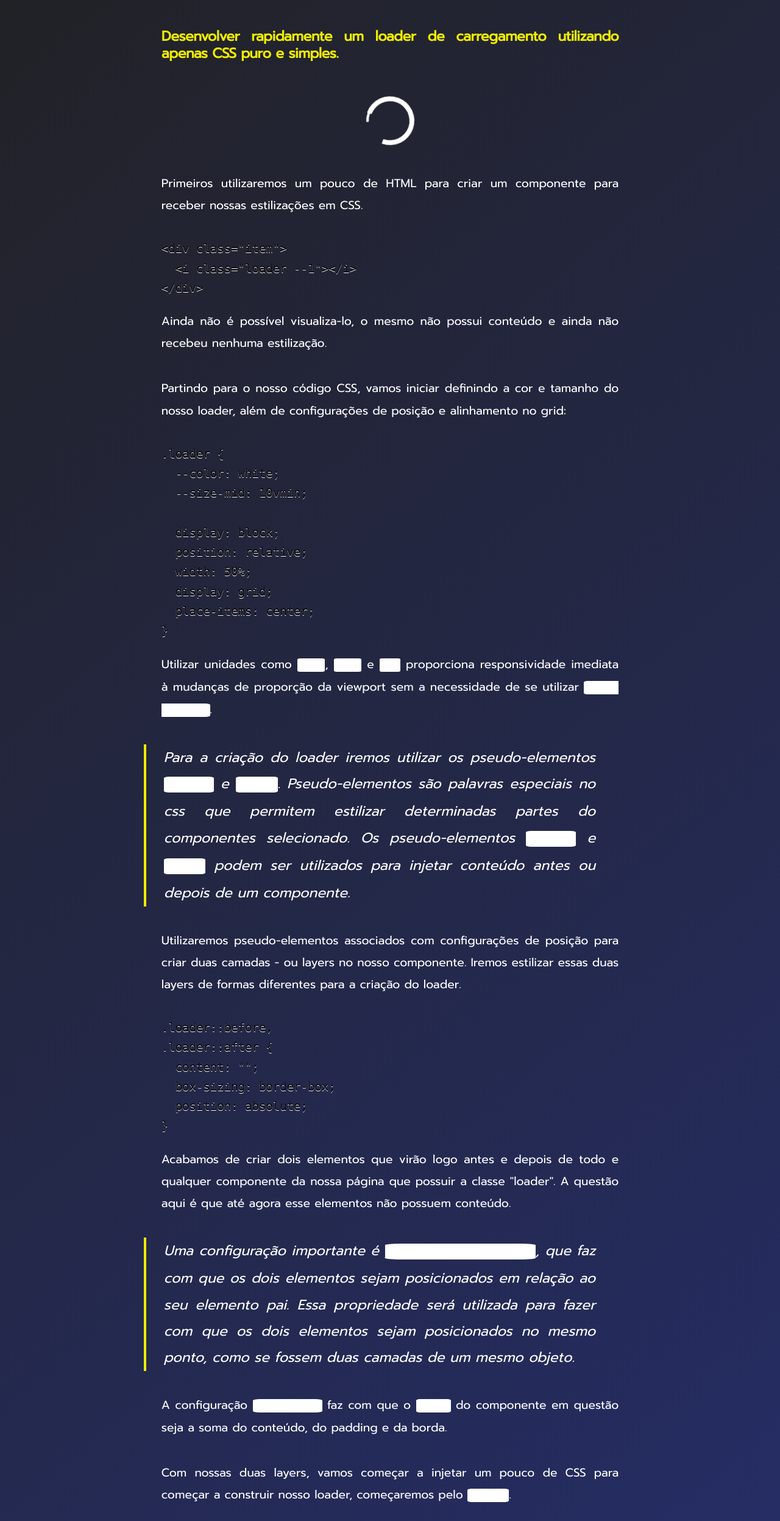
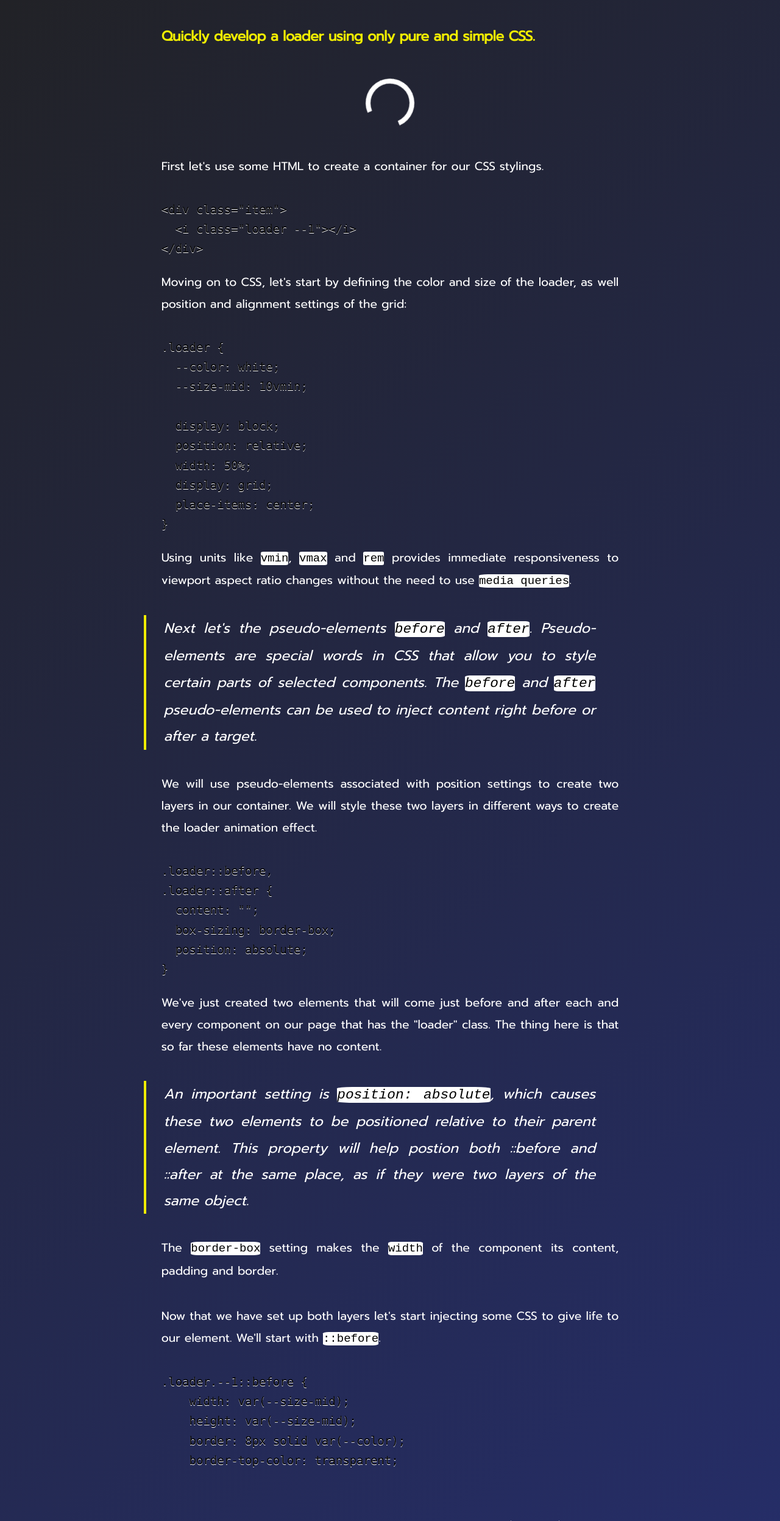
Before and after one commit to feuvpi/watzke, a Gatsby site: page /5_css_loaders/ in a window 1280 px wide. Shown: the part 305-2800 px from the top of the page at 61% size. Built offline with nearby package versions, Linux system fonts and the light colour scheme; Gatsby itself is replaced by a stand-in of ours; some packages are replaced by stand-ins of ours; code samples lack their colours.

Commit message:
translating the CSS loader post.

````diff
--- a/content/blog/5_css_loaders/index.md
+++ b/content/blog/5_css_loaders/index.md
@@ -1,7 +1,7 @@
 ---
-title: Criando um loader a partir de CSS puro
+title: Creating loader animation from plain CSS.
 date: "2022-02-26T22:40:32.169Z"
-description: "Utilizando CSS de forma simples para criar animações de carregamento."
+description: "Using CSS to create loading animations"
 ---
 <style>
 /* LOADERS */
@@ -82,6 +82,7 @@ description: "Utilizando CSS de forma simples para criar animações de carregam
 
 .notes {
   grid-column: 1 / 3;
+  text: blue;
 }
 
 .item {
@@ -90,6 +91,7 @@ description: "Utilizando CSS de forma simples para criar animações de carregam
 
 code {
   background-color: white;
+  color: black;
   border-radius: 10%;
 }
 
@@ -128,14 +130,14 @@ code {
 </style>
 <div style="text-align: justify">
 
-##### Desenvolver rapidamente um loader de carregamento utilizando apenas CSS puro e simples.
+##### Quickly develop a loader using only pure and simple CSS.
 
 <div class=local-wrapper>
   <div class="item"><i class="loader --1 animation"></i></div>
 </div>
 
 
-Primeiros utilizaremos um pouco de HTML para criar um componente para receber nossas estilizações em CSS.
+First let's use some HTML to create a container for our CSS stylings.
 
 ```html
 <div class="item">
@@ -143,9 +145,7 @@ Primeiros utilizaremos um pouco de HTML para criar um componente para receber no
 </div>
 ```
 
-Ainda não é possível visualiza-lo, o mesmo não possui conteúdo e ainda não recebeu nenhuma estilização.
-
-Partindo para o nosso código CSS, vamos iniciar definindo a cor e tamanho do nosso loader, além de configurações de posição e alinhamento no grid:
+Moving on to CSS, let's start by defining the color and size of the loader, as well position and alignment settings of the grid:
 
 ```css
 .loader {
@@ -159,11 +159,11 @@ Partindo para o nosso código CSS, vamos iniciar definindo a cor e tamanho do no
   place-items: center;
 }
 ```
-Utilizar unidades como `vmin`, `vmax` e `rem` proporciona responsividade imediata à mudanças de proporção da viewport sem a necessidade de se utilizar `media queries`.
+Using units like `vmin`, `vmax` and `rem` provides immediate responsiveness to viewport aspect ratio changes without the need to use `media queries`.
 
-> Para a criação do loader iremos utilizar os pseudo-elementos `before` e `after`. Pseudo-elementos são palavras especiais no css que permitem estilizar determinadas partes do componentes selecionado. Os pseudo-elementos `before` e `after` podem ser utilizados para injetar conteúdo antes ou depois de um componente.
+> Next let's the pseudo-elements `before` and `after`. Pseudo-elements are special words in CSS that allow you to style certain parts of selected components. The `before` and `after` pseudo-elements can be used to inject content right before or after a target.
 
-Utilizaremos pseudo-elementos associados com configurações de posição para criar duas camadas - ou layers no nosso componente. Iremos estilizar essas duas layers de formas diferentes para a criação do loader.
+We will use pseudo-elements associated with position settings to create two layers in our container. We will style these two layers in different ways to create the loader animation effect.
 
 ```css
 .loader::before,
@@ -174,13 +174,13 @@ Utilizaremos pseudo-elementos associados com configurações de posição para c
 }
 ```
 
-Acabamos de criar dois elementos que virão logo antes e depois de todo e qualquer componente da nossa página que possuir a classe "loader". A questão aqui é que até agora esse elementos não possuem conteúdo.
+We've just created two elements that will come just before and after each and every component on our page that has the "loader" class. The thing here is that so far these elements have no content.
 
-> Uma configuração importante é `position: absolute`, que faz com que os dois elementos sejam posicionados em relação ao seu elemento pai. Essa propriedade será utilizada para fazer com que os dois elementos sejam posicionados no mesmo ponto, como se fossem duas camadas de um mesmo objeto.
+> An important setting is `position: absolute`, which causes these two elements to be positioned relative to their parent element. This property will help postion both ::before and ::after at the same place, as if they were two layers of the same object.
 
-A configuração `border-box` faz com que o `width` do componente em questão seja a soma do conteúdo, do padding e da borda.
+The `border-box` setting makes the `width` of the component its content, padding and border.
 
-Com nossas duas layers, vamos começar a injetar um pouco de CSS para começar a construir nosso loader, começaremos pelo `before`.
+Now that we have set up both layers let's start injecting some CSS to give life to our element. We'll start with `::before`.
 
 ```css
 .loader.--1::before {
@@ -193,7 +193,7 @@ Com nossas duas layers, vamos começar a injetar um pouco de CSS para começar a
   <i class="loader exemplo" style="width: var(--size-mid);height: var(--size-mid);border: 4px solid var(--color);border-top-color: transparent;"></i>
 </div></div>
 
-Com apenas alguns comandos de CSS como `width`, `height` e `border`, começamos a criar nossa animação. Utilizaremos o mesmo método para o `after`, apenas alterando suavemente algumas configurações. Para visualizar o resultado vamos comentar o código do `before` para que a camada não fique visível.
+With just a few CSS commands like `width`, `height` and `border`, we started building our loading animation. We'll use the same method for `::after`, just gently changing some settings. To visualize the result, let's comment out the `::before` code so that the layer is not visible.
 
 ```css
 .loader.--1::after {
@@ -208,15 +208,15 @@ Com apenas alguns comandos de CSS como `width`, `height` e `border`, começamos
   <i class="loader exemplo" style="width: calc(var(--size-mid) - 2px);height: calc(var(--size-mid) - 2px);border: 2px solid transparent;border-top-color: var(--color);"></i>
 </div></div>
 
-<div class="wrapper"><div class="notes"><code>::before</code> e <code>::after</code> juntos:</div><div class="item">
+<div class="wrapper"><div class="notes"><code>::before</code> e <code>::after</code> together:</div><div class="item">
   <i class="loader --A" style="border-radius: 0%;"></i>
 </div></div>
 
 
 
-<div class="wrapper"><div class="notes">Para dar um formato circular, uma opção é adicionar a configuração <code>`border-radius: 100%`</code> em ambos os blocos que acabamos de criar:</div><div class="item"><i class="loader --1"></i></div></div>
+<div class="wrapper"><div class="notes">To give it a circular shape, one option is to add the configuration <code>`border-radius: 100%`</code> in both layers we`ve just created:</div><div class="item"><i class="loader --1"></i></div></div>
 
-Para continuar a construção do nosso loader precisamos criar uma animação de rotação e aplicar a cada uma das layers, mas de forma que elas rotacionem em sentidos e velocidades diferentes. Utilizaremos a propriedade CSS `transform` e o comando `rotate`.
+Now let's introduce a rotation animation and apply it to each of the ::before and ::after, making sure they'll rotate in different directions and speeds. We will use the `transform` CSS property and the `rotate` command.
 
 ```css
 @keyframes loader-1 {
@@ -224,16 +224,16 @@ Para continuar a construção do nosso loader precisamos criar uma animação de
 		transform: rotate(1turn);
 	}
 ```
-Para aplicar essa animação nos nossos layers, vamos inserir os seguintes comandos em cada um dos blocos `::before` e `::after`:
+To apply this animation, let's insert the following commands in each of the `::before` and `::after` blocks:
 
 ```css
 animation: loader-1 0.6s linear reverse infinite
 
 animation: loader-1 1s linear infinite
 ```
-<div class="wrapper"><div class="notes">Agora sim, o loader está pronto para ser utilizado em nossas aplicações:</div><div class="item"><i class="loader --1 animation"></i></div></div>
+<div class="wrapper"><div class="notes">Now, the loader is ready to be applied:</div><div class="item"><i class="loader --1 animation"></i></div></div>
 
-Aprendi a desenvolver esse loader no CodePen [Simple CSS Loaders](https://codepen.io/jenning/pen/YzNmzaV) do [Jenning](https://codepen.io/jenning). Lá é possível aprender a fazer outros CSS loaders como este.
+I learned to develop this loader in [Jenning](https://codepen.io/jenning)'s CodePen, [Simple CSS Loaders](https://codepen.io/jenning/pen/YzNmzaV). There you can learn how to build other CSS loaders like this one.
 
 <div style="text-align: right">
 
````
Also changed, not shown: src/images/black-cat.png (added), src/images/black-cat2.png (added).
